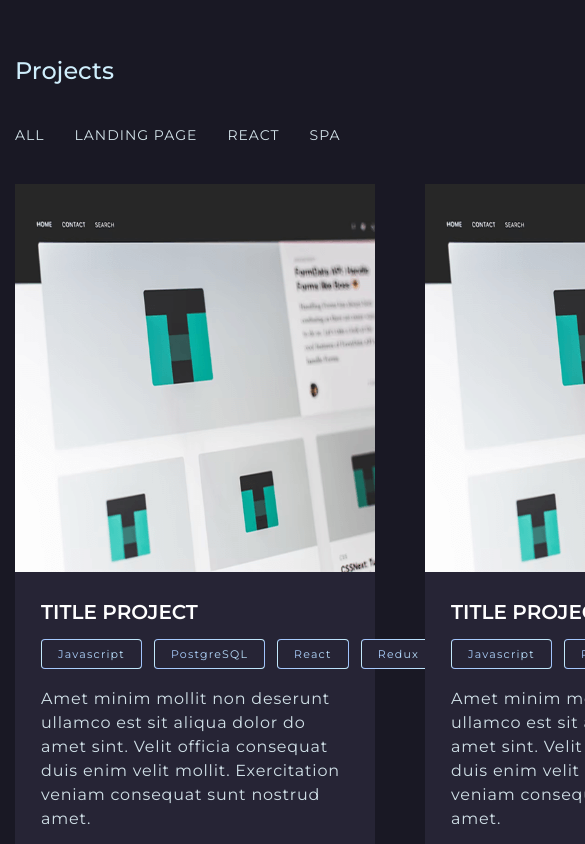
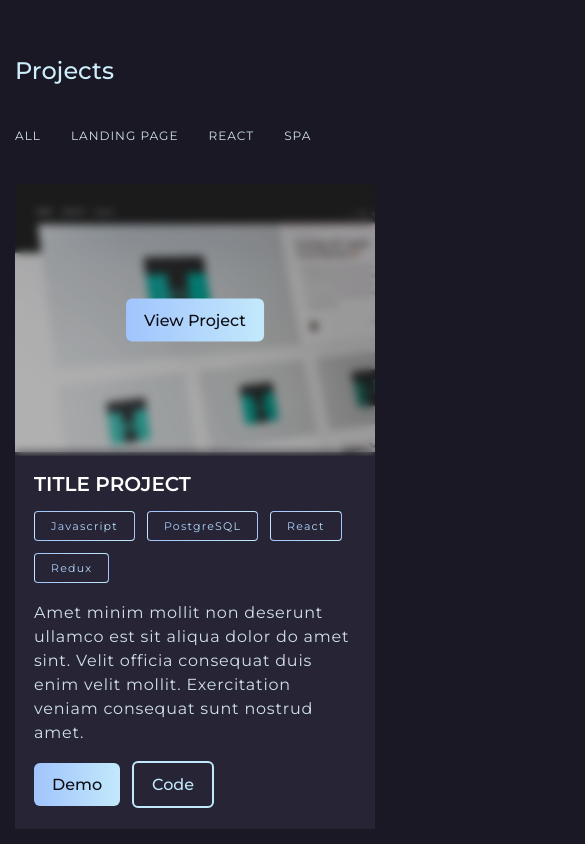
Before and after one commit to hoakiin/portfolio, a React (Vite) app: page / in a window 390 px wide. Shown: the part 2660-3504 px from the top of the page, 585 px wide, since content can reach past the window. Built offline with nearby package versions, Linux system fonts and the light colour scheme.

Commit message:
feat: add responsive layout and styles for Projects

```diff
--- a/src/layout/sections/works/Projects.tsx
+++ b/src/layout/sections/works/Projects.tsx
@@ -5,8 +5,9 @@ import { Project } from "./project/Project";
 import projectImg from "../../../assets/images/project.webp";
 import { Container } from "../../../components/Container";
 import { Tabs } from "./tabs/Tabs";
+import { theme } from "../../../styles/Theme";
 
-const projItems = ["All", "Landing Page", "React", "SPA"]
+const projItems = ["All", "Landing Page", "React", "SPA"];
 const items1 = ["Javascript", "PostgreSQL", "React", "Redux"];
 const items2 = ["Javascript", "React Native", "Redux"];
 
@@ -15,8 +16,8 @@ export const Projects = () => {
     <StyledWorks>
       <Container>
         <SectionTitle>Projects</SectionTitle>
-        <Tabs tabs = {projItems}/>
-        <FlexWrapper justify="space-between" align="flex-start">
+        <Tabs tabs={projItems} />
+        <FlexWrapper justify="space-between" align="flex-start" wrap="wrap">
           <Project
             title="TITLE PROJECT"
             src={projectImg}
@@ -39,6 +40,10 @@ const StyledWorks = styled.section`
   margin: 0 0 140px 0;
 
   ${FlexWrapper} {
-    gap: 50px 50px;
+    gap: 30px;
+  }
+
+  @media ${theme.media.tablet} {
+    margin: 0 0 100px 0;
   }
 `;
--- a/src/layout/sections/works/project/Project.tsx
+++ b/src/layout/sections/works/project/Project.tsx
@@ -38,7 +38,9 @@ export const Project = (props: ProjectPropsType) => {
 const StyledProject = styled.div`
   background-color: ${theme.colors.projectBg};
   max-width: 522px;
-  width: 100%;
+  width: 362px;
+  flex-grow: 1;
+  margin: 0 auto;
 `;
 
 const Description = styled.div`
@@ -47,12 +49,14 @@ const Description = styled.div`
   a ~ a {
     margin-left: 12px;
   }
+
+  @media ${theme.media.large} {
+    padding: 16px 17px 35px 19px;
+  }
 `;
 
 const ImageWrapper = styled.div`
   position: relative;
-
-  &:hover {
   &::before {
     content: "";
     position: absolute;
@@ -62,10 +66,7 @@ const ImageWrapper = styled.div`
     bottom: 0;
     background: rgba(0, 0, 0, 0.3);
     backdrop-filter: blur(4px);
-    }
-    ${Button} {
-        opacity: 1;
-    }
+    opacity: 0;
   }
 
   ${Button} {
@@ -75,11 +76,31 @@ const ImageWrapper = styled.div`
     top: 50%;
     transform: translate(-50%, -50%);
   }
+
+  &:hover {
+    &::before {
+      opacity: 1;
+    }
+    ${Button} {
+      opacity: 1;
+      &:hover {
+        filter: brightness(0.9);
+      }
+    }
+  }
+
+  @media ${theme.media.tablet} {
+    &::before {
+      opacity: 1;
+    }
+    ${Button} {
+      opacity: 1;
+    }
+  }
 `;
 
 const Image = styled.img`
   width: 100%;
-  height: 388px;
 `;
 
 const Title = styled.h3`
--- a/src/layout/sections/works/tabs/Tabs.tsx
+++ b/src/layout/sections/works/tabs/Tabs.tsx
@@ -1,5 +1,6 @@
 import styled from "styled-components";
 import { theme } from "../../../../styles/Theme";
+import { font } from "../../../../styles/Common";
 
 type TabsPropsType = {
   tabs: Array<string>;
@@ -36,7 +37,7 @@ const ListItem = styled.li`
 `;
 
 const Link = styled.a`
-  font-size: 14px;
+  ${font({Fmax: 14, Fmin: 12 })};
   text-transform: uppercase;
   letter-spacing: 1px;
 
--- a/src/layout/sections/works/tags/Tags.tsx
+++ b/src/layout/sections/works/tags/Tags.tsx
@@ -15,6 +15,7 @@ const StyledTags = styled.ul`
   display: flex;
   flex-direction: row;
   gap: 12px;
+  flex-wrap: wrap;
 
   li {
     white-space: nowrap;
--- a/src/styles/Global.styled.tsx
+++ b/src/styles/Global.styled.tsx
@@ -19,6 +19,7 @@ export const GlobalStyle = createGlobalStyle`
         sans-serif;
         -webkit-font-smoothing: antialiased;
         -moz-osx-font-smoothing: grayscale;
+        min-width: 360px;
     }
 
     a {
```
Lines whose indentation alone changed are shown as unchanged.
